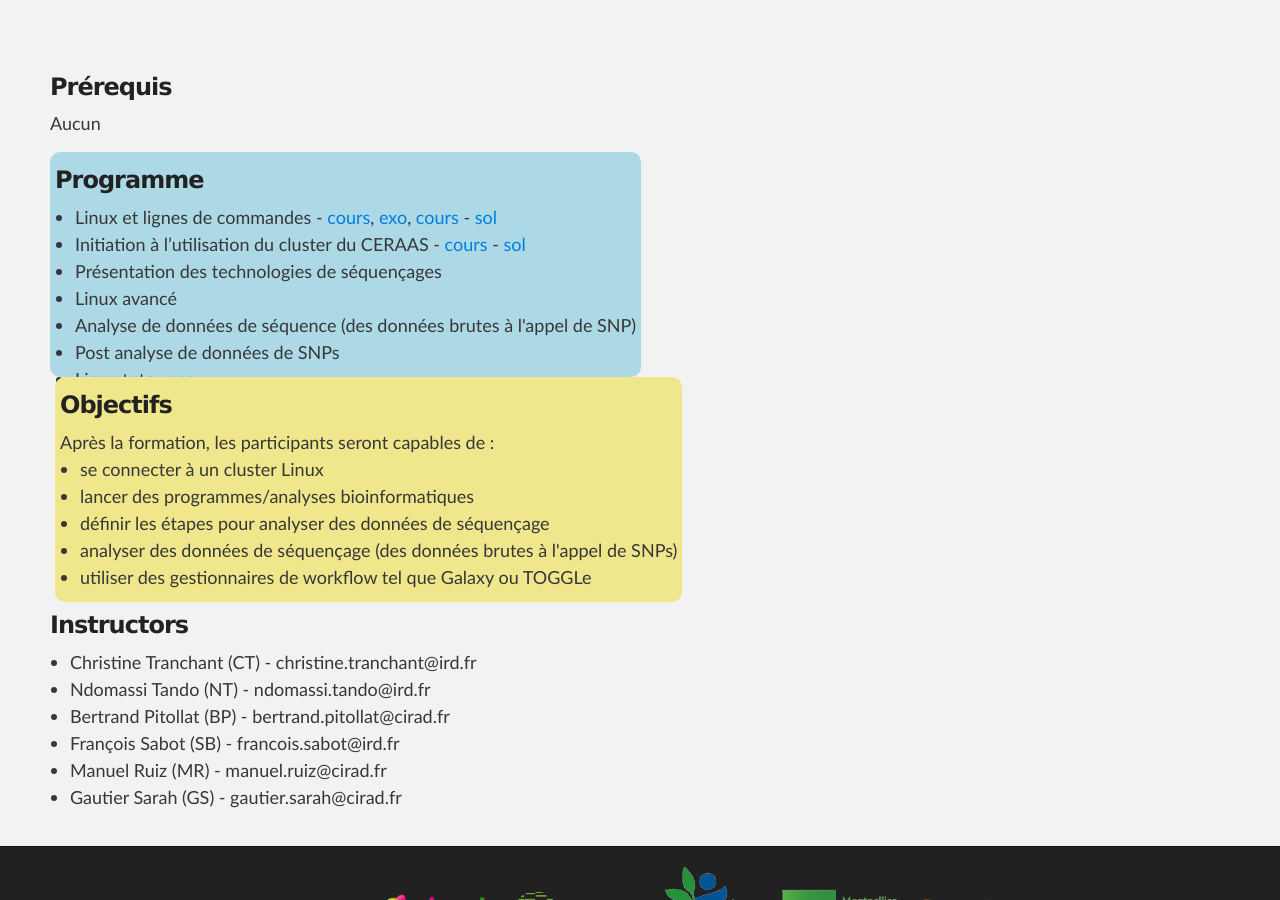
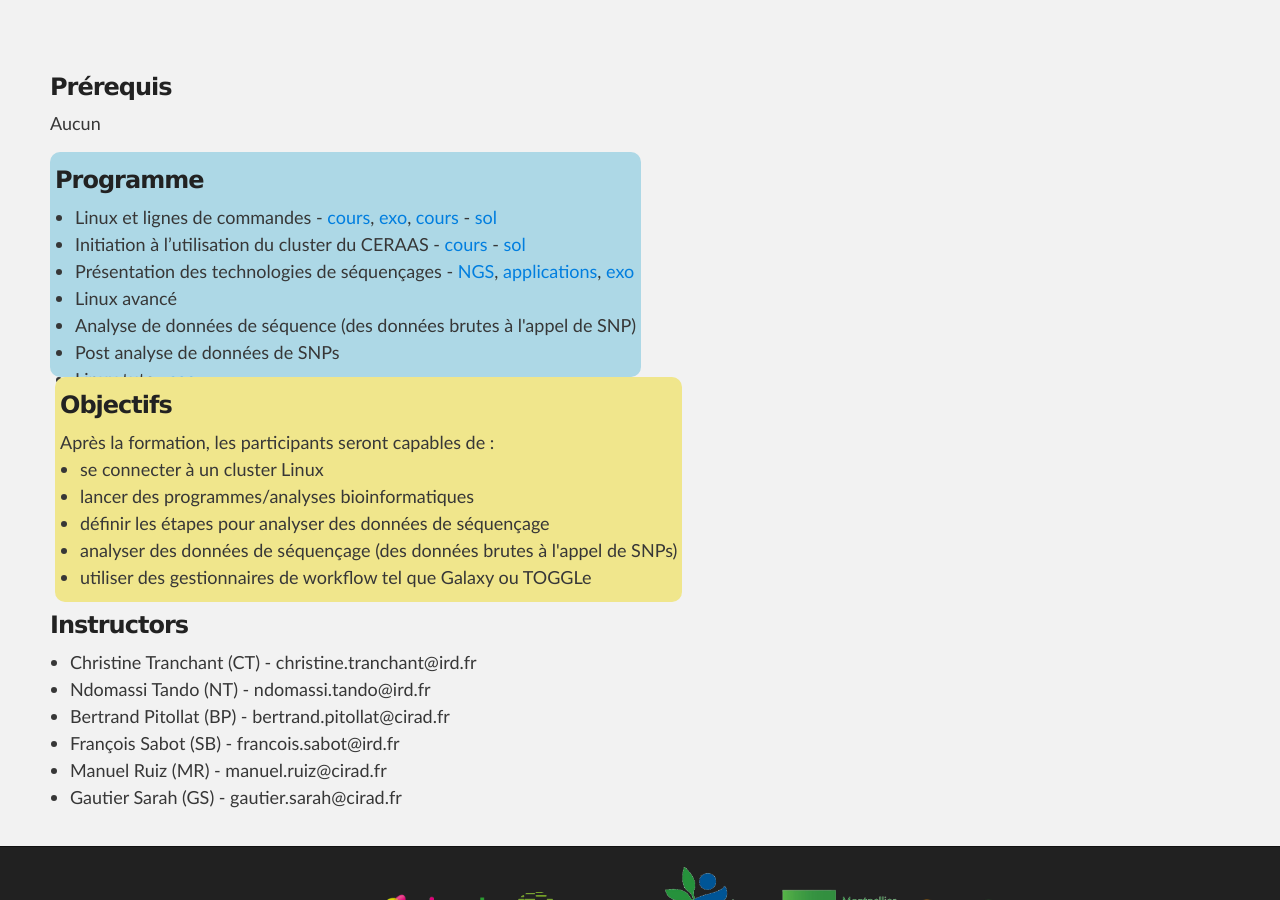
Before and after one commit to SouthGreenPlatform/trainings, a Jekyll site: the page built from _pages/ngsTrainings.md, in a window 1280 px wide and 900 px high, scrolled down 2428 px. Built offline with Jekyll 4.4.1, drawn with Linux system fonts in a browser that asks for light colours; nearby versions of some CDN libraries.

Commit message:
Update ngsTrainings.md

```diff
--- a/_pages/ngsTrainings.md
+++ b/_pages/ngsTrainings.md
@@ -30,12 +30,13 @@
 <ul>
 <li>Linux et lignes de commandes - <a target="_blank" href="{{ site.url }}/files/linux/GuideDeSurvieLinux-thies2018.pdf">cours</a>, <a target="_blank" href="{{ site.url }}/linux/linuxGuidePractice">exo</a>, <a target="_blank" href="{{ site.url }}/files/hpc/HPC_thies.pdf">cours</a> - <a target="_blank" href="https://docs.google.com/document/d/1Avtr9l2JIOOkivcPmlmHijEQ70jToDT1YIZAR-0psA0/edit?usp=sharing">sol</a> </li>
 <li>Initiation à l’utilisation du cluster du CERAAS - <a target="_blank" href="{{ site.url }}/files/hpc/HPC_thies.pdf">cours</a> - <a target="_blank" href="https://docs.google.com/document/d/15jBDMKtJbY4LUznbAzxnkC2M7vGgGscA_z2ly1bcIcU/edit?usp=sharing">sol</a></li>
-<li>Présentation des technologies de séquençages </li>
+<li>Présentation des technologies de séquençages - <a target="_blank" href="{{ site.url }}/files/NGS-methode.pdf">NGS</a>, <a target="_blank" href="{{ site.url }}/files/NGS-analyses.pdf">applications</a>,  <a target="_blank" href="{{ site.url }}/files/TPmapping.pdf">exo</a></li>
 <li>Linux avancé</li>
 <li>Analyse de données de séquence (des données brutes à l'appel de SNP)</li>
 <li>Post analyse de données de SNPs</li>
 <li>Linux tuto : <a target="_blank" href="{{ site.url }}/linux/linuxTuto">see</a> </li>
 </ul>
+    <br />
 </div>
 
 <div id="colonne2">
```
